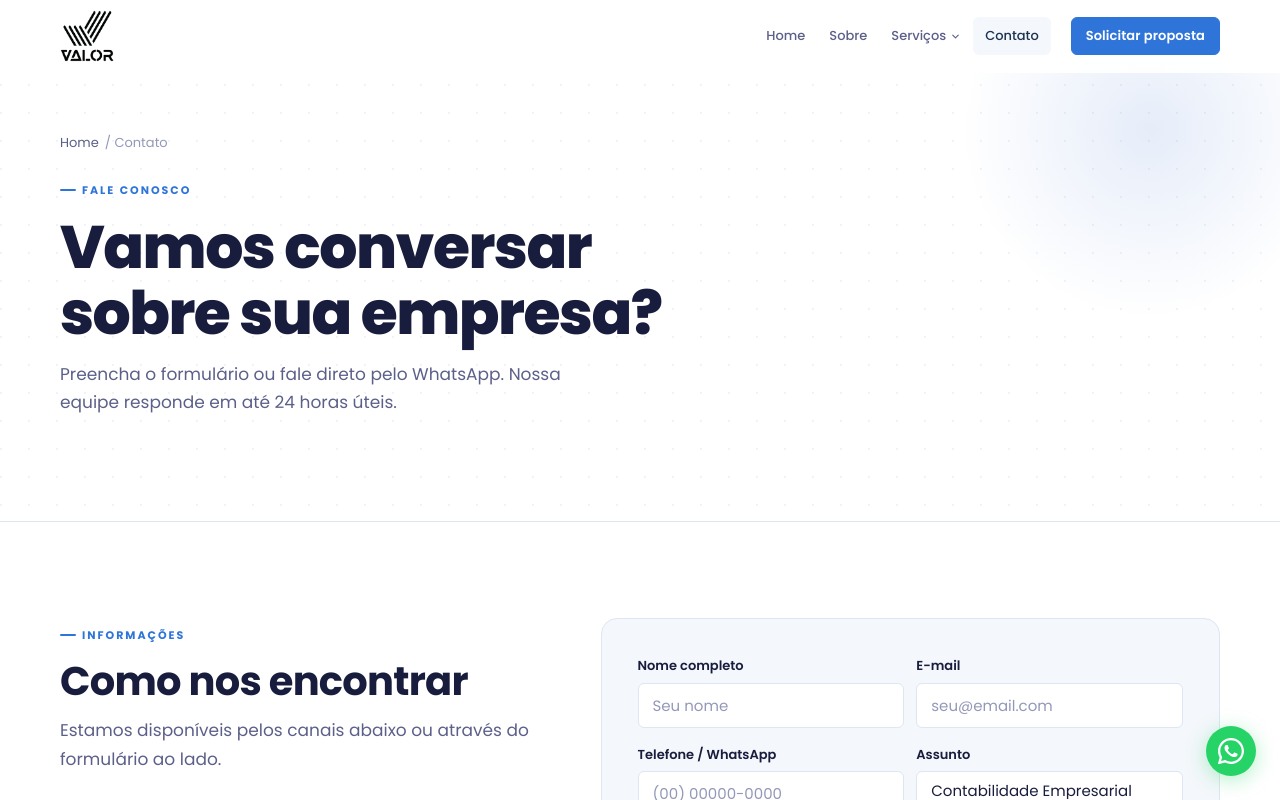
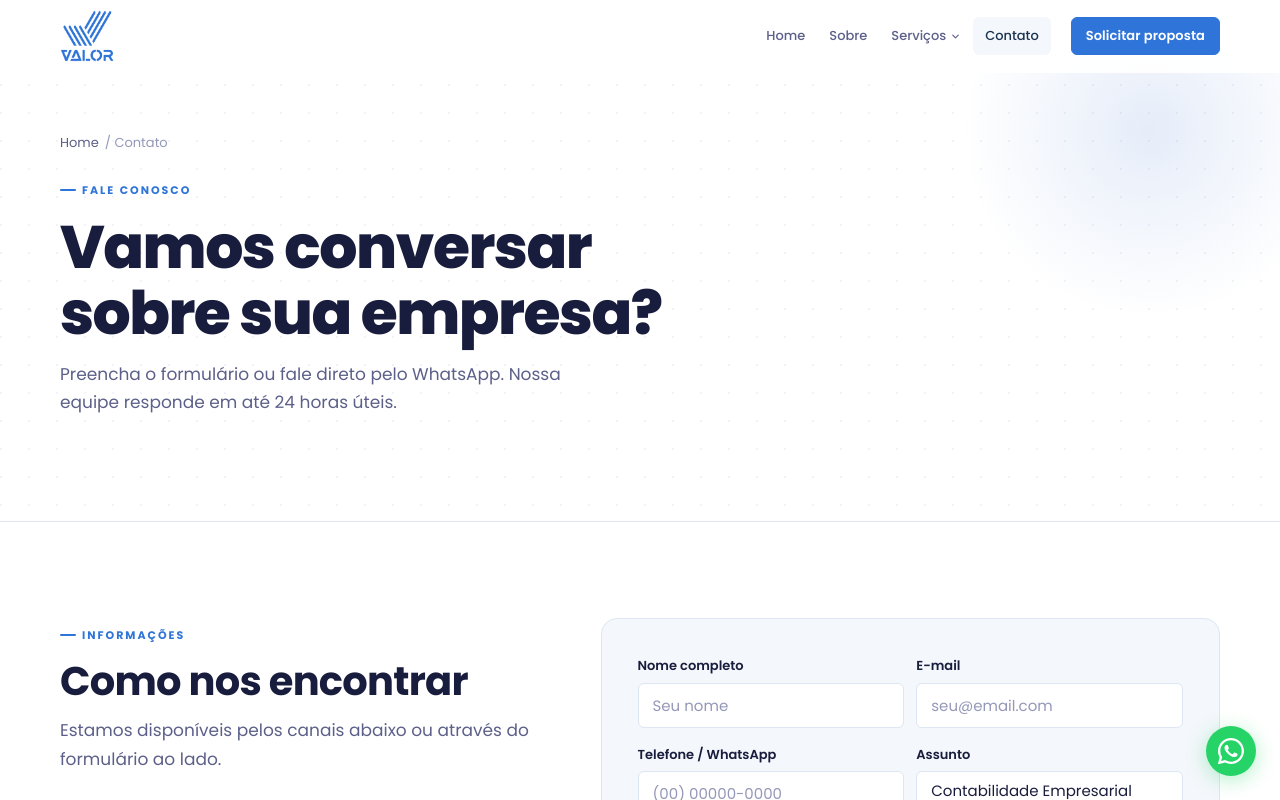
Before and after one commit to derikluizz/vc-page, a plain HTML site: page contato.html in a window 1280 px wide. Shown: the top 800 px of the page. Drawn offline with Linux system fonts and the light colour scheme.

Commit message:
Trocar logo do header para versão azul

```diff
--- a/contato.html
+++ b/contato.html
@@ -22,7 +22,7 @@
   <div class="container">
     <nav class="nav">
       <a href="index.html" class="nav__logo">
-        <img src="imagens/logo-valor-contadores-header.png" alt="Valor Contadores" />
+        <img src="imagens/logo-valor-contadores-header-azul.png" alt="Valor Contadores" />
       </a>
       <ul class="nav__menu">
         <li class="nav__item"><a href="index.html" class="nav__link">Home</a></li>
```
Also changed, not shown: index.html (+1 -1 lines), servicos.html (+1 -1 lines), sobre.html (+1 -1 lines), imagens/logo-valor-contadores-header-azul.png (added), 1 other file.
